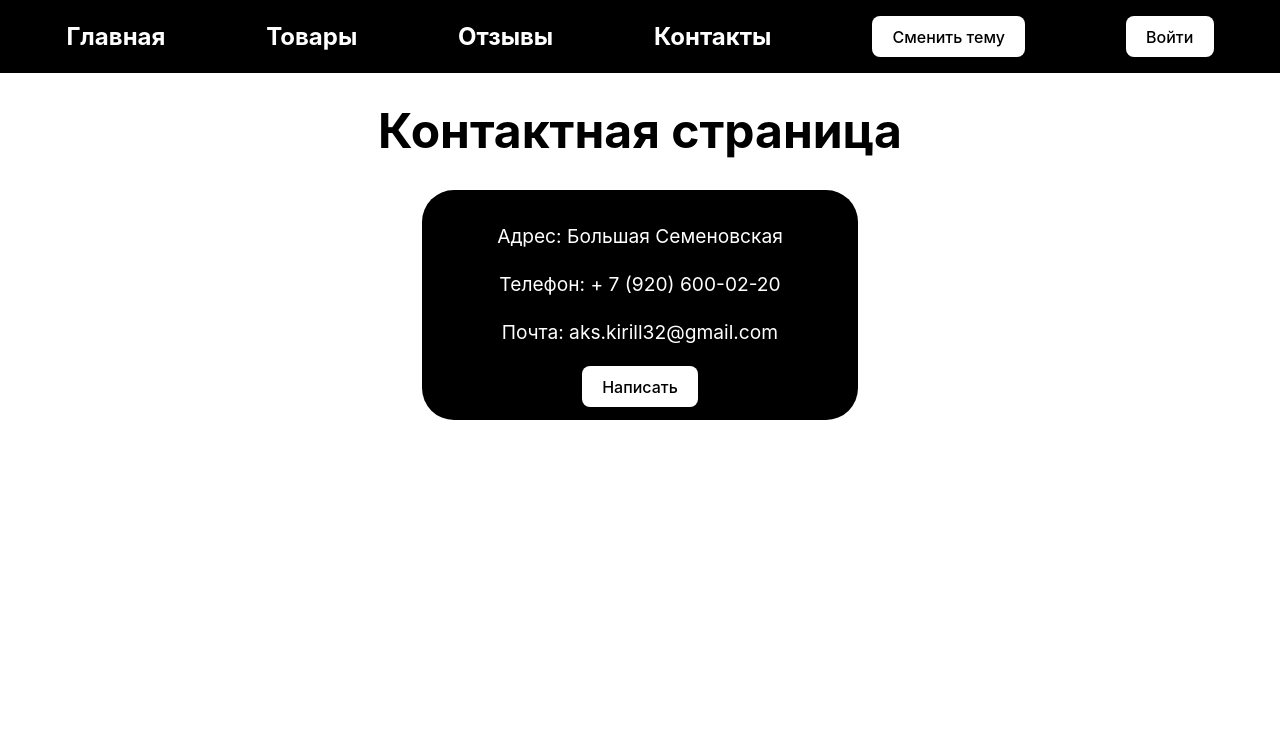
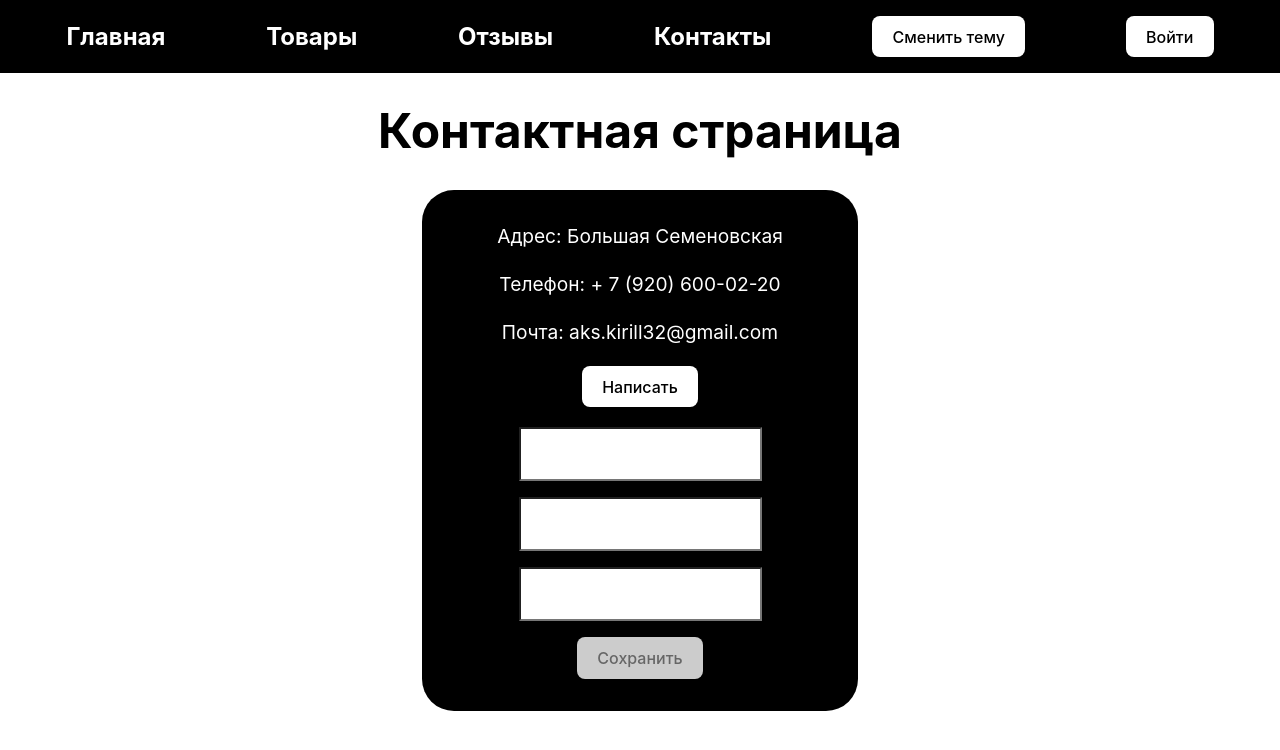
Before and after one commit to xAksssenov/React, a React (Vite) app in the folder web-react/: page /contacts in a window 1280 px wide. Shown: the top 750 px of the page. Built offline with nearby package versions, Linux system fonts and the light colour scheme.

Commit message:
create form with styles and disabled button

```diff
--- a/web-react/package.json
+++ b/web-react/package.json
@@ -14,6 +14,7 @@
     "axios": "^1.6.2",
     "react": "^18.2.0",
     "react-dom": "^18.2.0",
+    "react-hook-form": "^7.49.2",
     "react-router-dom": "^6.20.1",
     "styled-components": "^6.1.1"
   },
--- a/web-react/src/components/Pages/Contacts.tsx
+++ b/web-react/src/components/Pages/Contacts.tsx
@@ -1,4 +1,7 @@
 import styled from "styled-components";
+import { useForm } from "react-hook-form";
+import { useState } from "react";
+
 
 const Contacts = styled.div`
     margin: 0 33vw;
@@ -15,7 +18,41 @@ const ContactsButton = styled.button`
    transition: background-color 0.25s, color 0.25s;
 `
 
+const ContactsInput = styled.input`
+   background-color: var(--theme);
+   color: var(--theme-text);
+   transition: background-color 0.25s, color 0.25s;
+   margin-bottom: 1em;
+   padding: 1em;
+   font-size: 1em;
+`
+
+interface IMyForm {
+    name: string;
+    age: number;
+    country: string;
+}
+
 export const ContactsPage = () => {
+
+    const [tasks, setTasks] = useState<IMyForm[]>([])
+
+    const {
+        register,
+        handleSubmit,
+        formState,
+        reset
+    } = useForm<IMyForm>({
+        mode: "onBlur",
+    })
+
+    const { errors, isValid } = formState
+
+    const saveElement = (data: IMyForm) => {
+        setTasks((prev) => [...prev, data])
+        reset()
+    }
+
     return (
         <>
             <h1>Контактная страница</h1>
@@ -24,6 +61,48 @@ export const ContactsPage = () => {
                 <p>Телефон: + 7 (920) 600-02-20</p>
                 <p>Почта: aks.kirill32@gmail.com</p>
                 <ContactsButton>Написать</ContactsButton>
+
+            <form onSubmit={handleSubmit(saveElement)}>
+                <ContactsInput
+                    {...register('name', {
+                        required: "Поле обязательно для заполнения",
+                        minLength: {
+                            value: 5,
+                            message: "Нужно больше символов"
+                        }
+                    })}
+                />
+                <div>{errors.name?.message}</div>
+                <ContactsInput
+                    {...register('age', {
+                        required: "Поле обязательно для заполнения",
+                        minLength: {
+                            value: 10,
+                            message: "Нужно больше символов"
+                        }
+                    })}
+                />
+                <div>{errors.age?.message}</div>
+                <ContactsInput
+                    {...register('country', {
+                        required: "Поле обязательно для заполнения",
+                        minLength: {
+                            value: 5,
+                            message: "Нужно больше символов"
+                        }
+                    })}
+                />
+                <div>{errors.country?.message}</div>
+                <ContactsButton type="submit" disabled={!isValid}>Сохранить</ContactsButton>
+            </form>
+
+            {
+                tasks.map((task, index) =>
+                    <p key={index}>
+                        {task.name} - {task.age} - {task.country}
+                    </p>
+                )
+            }
             </Contacts>
         </>
     )
--- a/web-react/src/global-styles.tsx
+++ b/web-react/src/global-styles.tsx
@@ -73,6 +73,22 @@ const GlobalStyle = createGlobalStyle`
   p {
     font-size: 1.2rem;
   }
+
+  form {
+    margin: 20px 0;
+  }
+
+  input {
+    margin-bottom: 10px;
+    padding: 8px;
+    font-size: 1em;
+  }
+
+  button:disabled {
+    background-color: #ccc;
+    color: #666;
+    cursor: not-allowed;
+  }
 `
 
 export default GlobalStyle;
```
Also changed, not shown: 1 other file (tests, documents, lock files or other folders).
